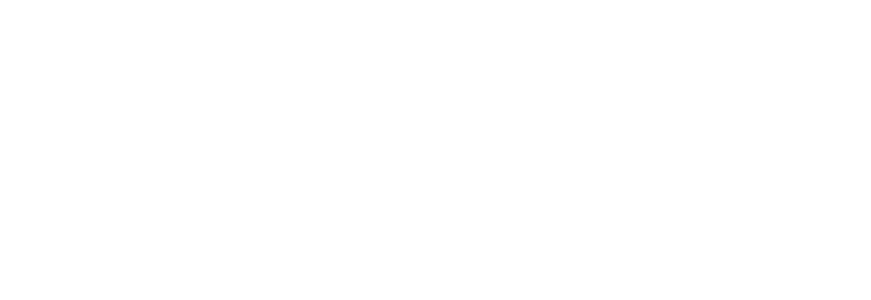
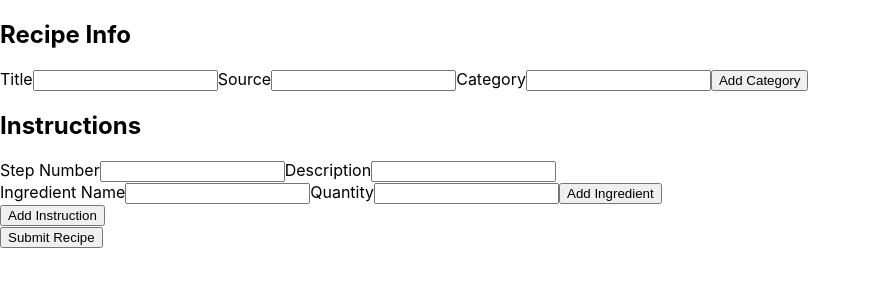
Before and after one commit to g3or3/Recipes, a React (Create React App) app in the folder client/: page /edit-recipe in a window 1280 px wide. Shown: the top 300 px of the page, without its empty margins (0-871 px from the left). Built offline with nearby package versions, Linux system fonts and the light colour scheme.

Commit message:
Add functionality to form

```diff
--- a/client/src/App.js
+++ b/client/src/App.js
@@ -3,6 +3,7 @@
 import { Switch, Route } from "react-router-dom"
 import Login from "./components/Login";
 import DashboardRecipes from "./components/DashboardRecipes";
+import EditRecipe from "./components/EditRecipe";
 
 function App() {
 	return (
@@ -15,7 +16,7 @@
 
 		{/* Protected Paths Below */}
 		<Route path="/recipes" component={DashboardRecipes} />
-
+		<Route path="/edit-recipe" component={EditRecipe} />
 	</Switch>
 	)
 }
--- a/client/src/components/EditRecipe.jsx
+++ b/client/src/components/EditRecipe.jsx
@@ -1,60 +1,163 @@
-import React, { useState } from 'react'
+import React, { useState } from "react";
+
+const initialFormValues = {
+  recipe_title: "",
+  source: "",
+  category: "",
+  step: "",
+  description: "",
+  ingredientName: "",
+  ingredientQuantity: "",
+};
 
 export default function EditRecipe() {
+  const [formValues, setFormValues] = useState(initialFormValues);
+  const [categories, setCategories] = useState([]);
+  const [ingredients, setIngredients] = useState([]);
+  const [instructions, setInstructions] = useState([]);
 
-    const initialFormValues = {
-        title: {recipe.recipe_title},
-        source: {recipe.source},
-        category: {recipe.categories},
-        step: {instruction.step_number},
-        description: {instruction.description},
-        ingredientName: {ingredient.ingredient_name},
-        ingredientQuantity: {ingredient.quantity}
-    }
+  const handleChange = (evt) => {
+    const { name, value } = evt.target;
+    setFormValues({ ...formValues, [name]: value });
+  };
 
-    const [formValues, setFormValues] = useState(initialFormValues)
+  const handleAddCategory = () => {
+    setCategories([...categories, formValues.category]);
+    setFormValues({ ...formValues, category: "" });
+  };
 
-    const inputChange = (name, value) => {
-        setFormValues({...formValues, [name]: value})
-    }
+  const handleAddIngredient = () => {
+    setIngredients([
+      ...ingredients,
+      {
+        ingredient_name: formValues.ingredientName,
+        quantity: formValues.ingredientQuantity,
+      },
+    ]);
+    setFormValues({
+      ...formValues,
+      ingredientName: "",
+      ingredientQuantity: "",
+    });
+  };
 
-    const onChange = evt => {
-        const {name, value} = evt.target
-        inputChange(name, value)
-    }
+  const handleAddInstruction = () => {
+    setInstructions([
+      ...instructions,
+      {
+        step_number: formValues.step,
+        description: formValues.description,
+        ingredients,
+      },
+    ]);
+    setIngredients([]);
+    setFormValues({ ...formValues, step: "", description: "" });
+  };
+
+  const handleSubmit = (evt) => {
+    evt.preventDefault();
+
+    const recipe = {
+      recipe_title: formValues.recipe_title,
+      source: formValues.source,
+      categories,
+      instructions,
+    };
+    console.log(recipe);
+    setFormValues(initialFormValues);
+    setCategories([]);
+    setInstructions([]);
+    setIngredients([]);
+  };
 
   return (
-        <div className='recipe-edit'>
-            <form>
-                <div className='recipe-info'>
+    <div className="recipe-edit">
+      <form onSubmit={handleSubmit}>
+        <div className="recipe-info">
           <h2>Recipe Info</h2>
-                    <label>Title</label>
+          <label>
+            Title
             <input
-                        type='text'
-                        name='title'
-                        value={formValues.title}
-                        onChange={onChange}
+              type="text"
+              name="recipe_title"
+              value={formValues.recipe_title}
+              onChange={handleChange}
             />
-                    <label>Source</label>
+          </label>
+          <label>
+            Source
             <input
-                        type='text'
-                        name='source'
+              type="text"
+              name="source"
               value={formValues.source}
-                        onChange={onChange}
+              onChange={handleChange}
             />
-                    <label>Category</label>
+          </label>
+          <label>
+            Category
             <input
-                        type='text'
-                        name='category'
+              type="text"
+              name="category"
               value={formValues.category}
-                        onChange={onChange}
+              onChange={handleChange}
             />
+          </label>
+          <button type="button" onClick={handleAddCategory}>
+            Add Category
+          </button>
         </div>
 
-                <div className='instructions'>
+        <div className="instructions">
           <h2>Instructions</h2>
+          <div className="steps">
+            <label>
+              Step Number
+              <input
+                type="text"
+                name="step"
+                value={formValues.step}
+                onChange={handleChange}
+              />
+            </label>
+            <label>
+              Description
+              <input
+                type="text"
+                name="description"
+                value={formValues.description}
+                onChange={handleChange}
+              />
+            </label>
+            <div className="ingredients">
+              <label>
+                Ingredient Name
+                <input
+                  type="text"
+                  name="ingredientName"
+                  value={formValues.ingredientName}
+                  onChange={handleChange}
+                />
+              </label>
+              <label>
+                Quantity
+                <input
+                  type="text"
+                  name="ingredientQuantity"
+                  value={formValues.ingredientQuantity}
+                  onChange={handleChange}
+                />
+              </label>
+              <button type="button" onClick={handleAddIngredient}>
+                Add Ingredient
+              </button>
             </div>
+            <button type="button" onClick={handleAddInstruction}>
+              Add Instruction
+            </button>
+          </div>
+        </div>
+        <button>Submit Recipe</button>
       </form>
     </div>
-    )
+  );
 }
--- a/client/src/components/Login.jsx
+++ b/client/src/components/Login.jsx
@@ -1,8 +1,6 @@
 import React, { useState, useEffect } from 'react'
 import * as yup from 'yup'
 import schema from '../validation/loginSchema'
-
-export default function Login() {
 
 const initialFormValues = {
     username: '',
@@ -15,6 +13,8 @@
 }
 
 const initialDisabled = true;
+
+export default function Login() {
 
     const [formValues, setFormValues] = useState(initialFormValues)
     const [formErrors, setFormErrors] = useState(initialFormErrors)
```
Lines whose indentation alone changed are shown as unchanged.
